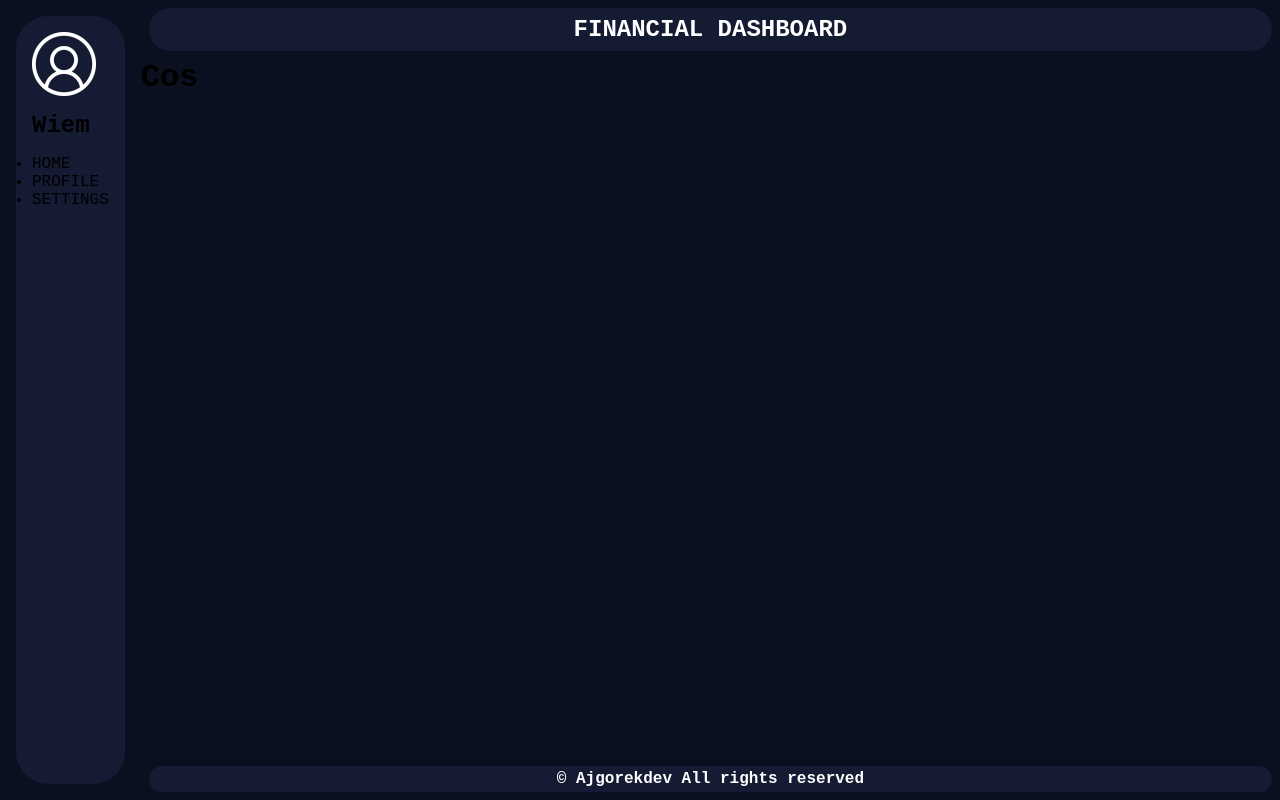
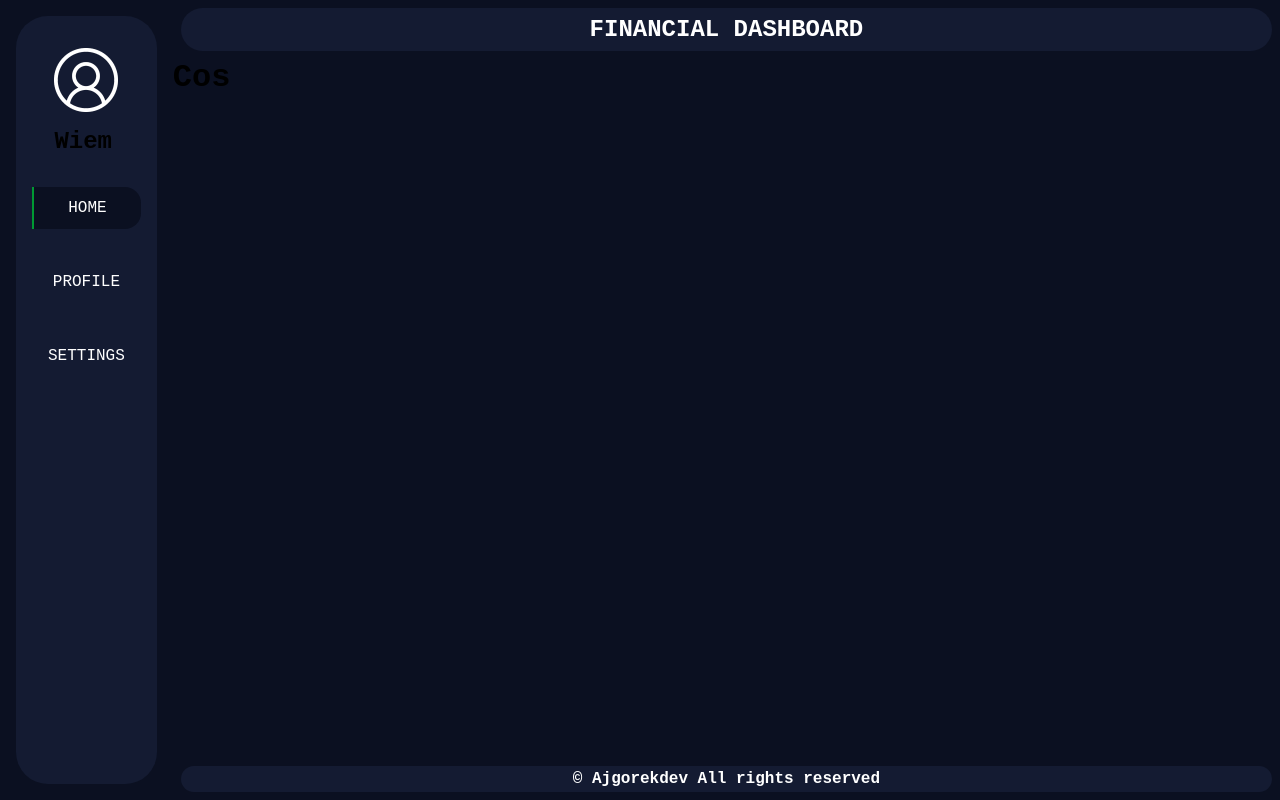
Before and after one commit to Ajgorek04/Financial-Dashboard_NEXTJS, a Next.js app: page / in a window 1280 px wide. Built offline with nearby package versions, Linux system fonts and the light colour scheme.

Commit message:
adding list to navbar

```diff
--- a/src/app/components/Nav/Nav.jsx
+++ b/src/app/components/Nav/Nav.jsx
@@ -1,18 +1,14 @@
-import Image from "next/image";
-import USER from "../../../../public/user.png";
+"use client";
+
 import styles from "./Nav.module.css";
-import { NAVBARLIST } from "@/app/constants/navbarList";
+import { UserInfo } from "../UserInfo/UserInfo";
+import { NavItems } from "../NavItems/NavItems";
 
 export function Nav() {
   return (
     <nav className={styles.nav}>
-      <Image src={USER} alt="userLogo" />
-      <h1> Wiem </h1>
-      <ul>
-        {NAVBARLIST.map(({ listName, path }) => {
-          return <li key={path}> {listName} </li>;
-        })}
-      </ul>
+      <UserInfo />
+      <NavItems />
     </nav>
   );
 }
--- a/src/app/components/Nav/Nav.module.css
+++ b/src/app/components/Nav/Nav.module.css
@@ -6,4 +6,5 @@
   display: flex;
   flex-direction: column;
   gap: 1rem;
+  align-items: center;
 }
--- /dev/null
+++ b/src/app/components/NavItems/NavItems.jsx
@@ -0,0 +1,21 @@
+import styles from "./NavItems.module.css";
+import { NAVBARLIST } from "@/app/constants/navbarList";
+import { usePathname } from "next/navigation";
+
+export function NavItems() {
+  const pathName = usePathname();
+
+  return (
+    <ul className={styles.navList}>
+      {NAVBARLIST.map(({ path, listName }) => (
+        <a
+          href={path}
+          key={path}
+          className={pathName === path ? styles.activeNavList : ""}
+        >
+          <li>{listName}</li>
+        </a>
+      ))}
+    </ul>
+  );
+}
--- /dev/null
+++ b/src/app/components/NavItems/NavItems.module.css
@@ -0,0 +1,27 @@
+.navList {
+  list-style-type: none;
+  display: flex;
+  flex-direction: column;
+  gap: 2rem;
+}
+
+.navList li {
+  padding: 0.75rem 1rem;
+  text-align: center;
+}
+
+.activeNavList {
+  background-color: #0b1021;
+  border-left: 2px solid #009933;
+  border-radius: 0 1rem 1rem 0;
+}
+
+.navList li:hover {
+  cursor: pointer;
+  box-shadow: 2px 2px 10px #fff;
+}
+
+.navList a {
+  color: #fff;
+  text-decoration: none;
+}
--- /dev/null
+++ b/src/app/components/UserInfo/UserInfo.jsx
@@ -0,0 +1,12 @@
+import styles from "./UserInfo.module.css";
+import Image from "next/image";
+import USER from "../../../../public/user.png";
+
+export function UserInfo() {
+  return (
+    <div className={styles.userInfo}>
+      <Image src={USER} alt="userLogo" />
+      <h1> Wiem </h1>
+    </div>
+  );
+}
--- /dev/null
+++ b/src/app/components/UserInfo/UserInfo.module.css
@@ -0,0 +1,6 @@
+.userInfo {
+  margin: 1rem;
+  display: flex;
+  flex-direction: column;
+  gap: 1rem;
+}
```
